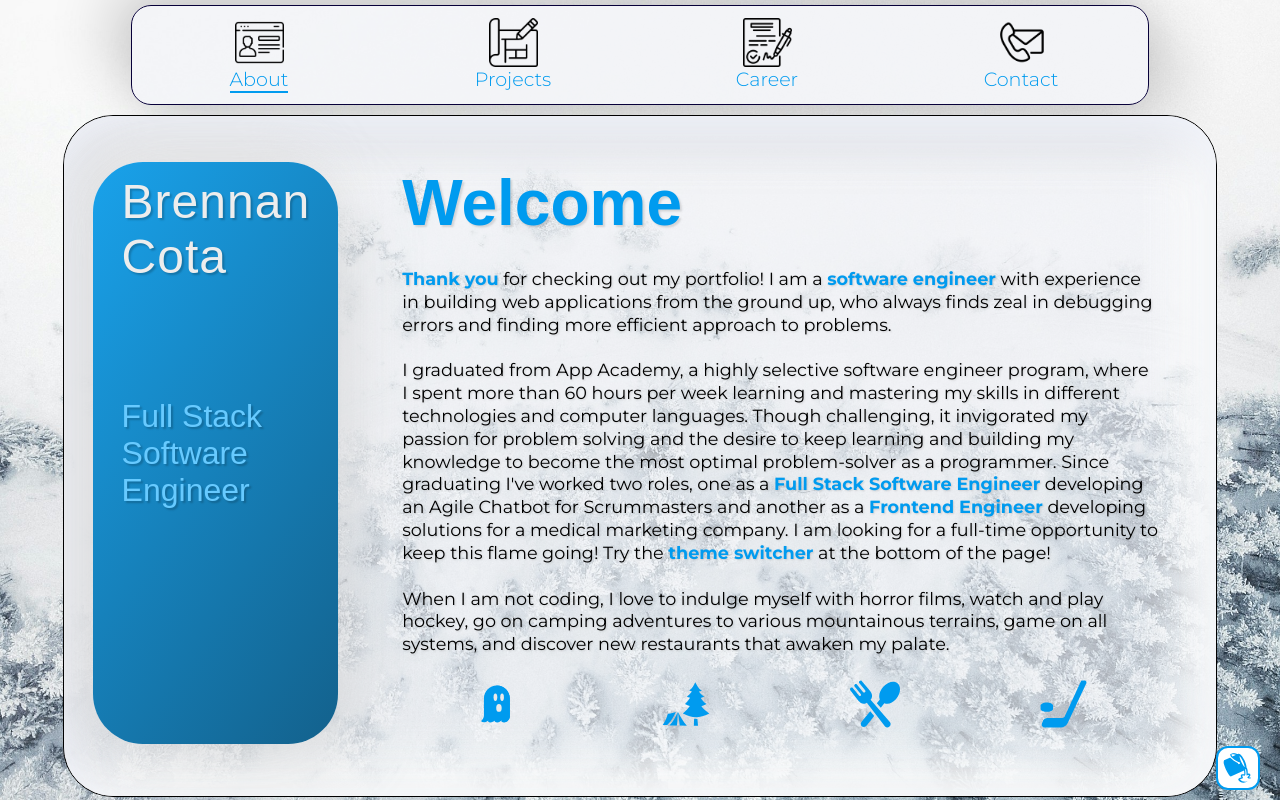
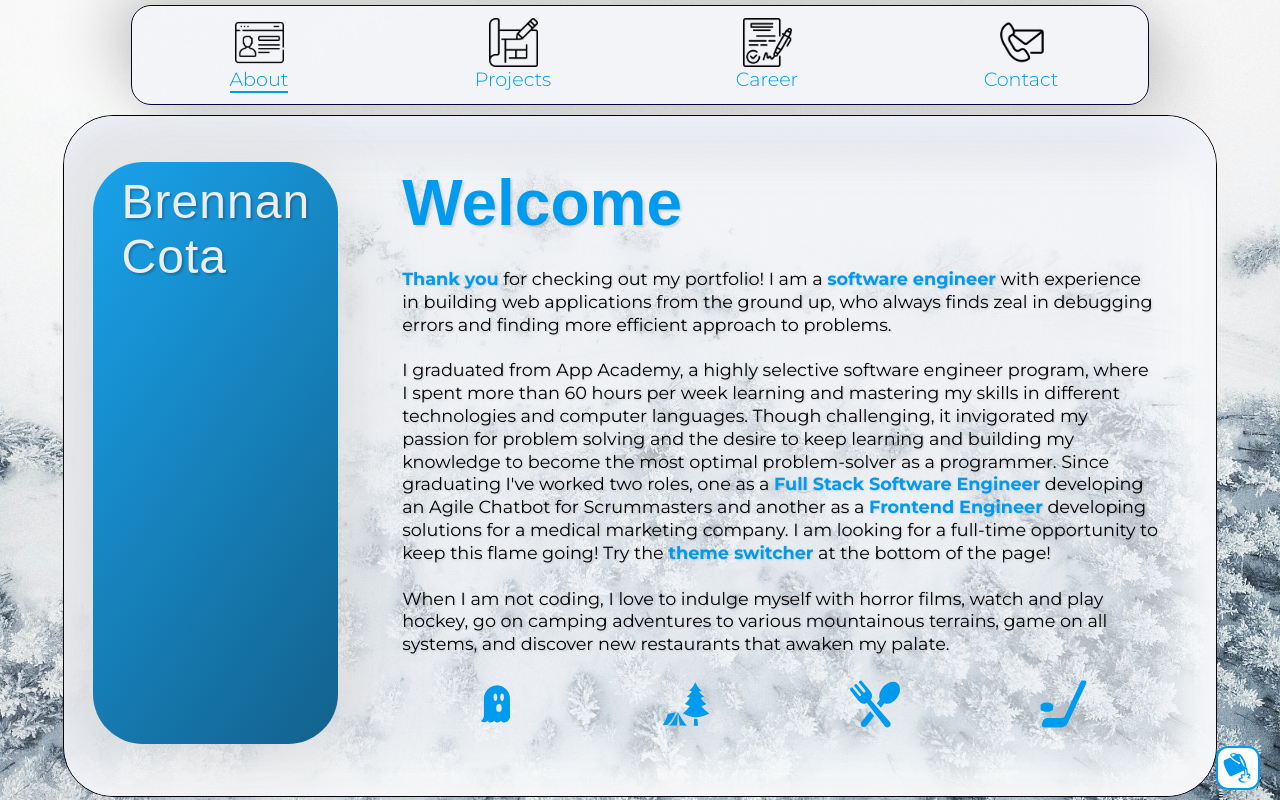
Before and after one commit to Sleightttt/Austin_Roach, a React (Create React App) app in the folder planner-app/: page / in a window 1280 px wide. Built offline with nearby package versions, Linux system fonts and the light colour scheme.

Commit message:
minor ui improvements

```diff
--- a/planner-app/src/components/About/AboutNav.js
+++ b/planner-app/src/components/About/AboutNav.js
@@ -20,7 +20,7 @@ const AboutNav = ({ activeTheme }) => {
         setCurrentTitleIndex((prevIndex) => (prevIndex + 1) % titles.length);
         setFadeIn(true); // Start fading in with the new title
       }, 500); // Wait for 500ms before changing the title
-    }, 2500); // Change the title every 4 seconds (4000 milliseconds)
+    }, 2000); // Change the title every 4 seconds (4000 milliseconds)
 
     // Disable initial sliding animation after the first load
     if (initialLoad) {
--- a/planner-app/src/components/Projects/Projects.css
+++ b/planner-app/src/components/Projects/Projects.css
@@ -121,7 +121,7 @@
   display: flex;
   flex-direction: column;
   align-items: center;
-  text-align: center;
+  text-align: left;
   line-height: 1.3;
 }
 
@@ -137,7 +137,7 @@
   text-align: center;
   align-content: center;
   justify-content: space-around;
-  margin-top: 2%;
+  margin-top: 1%;
 }
 
 .git-live-entry {
```
